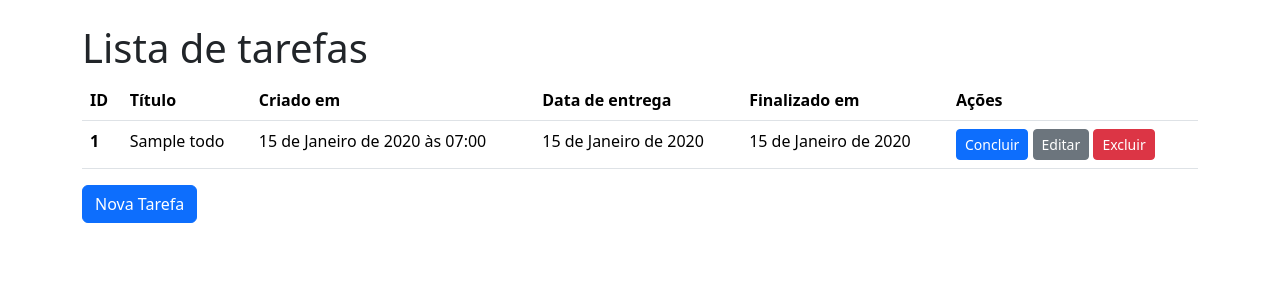
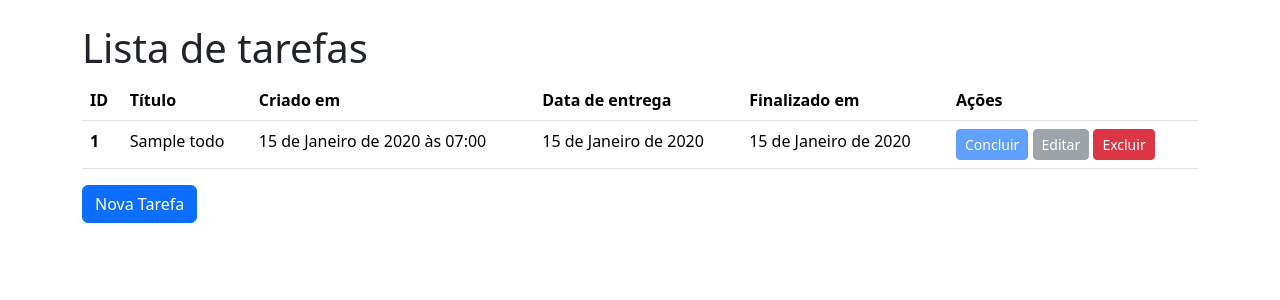
Before and after one commit to guimats/treina_web_django, a Django app: page / in a window 1280 px wide. Shown: the part 56-356 px from the top of the page. Run offline with Django 5.2, Linux system fonts and the light colour scheme; tables that the repository leaves empty hold one stand-in row (values such as "Sample post").

Commit message:
Criando função de concluir tarefa

```diff
--- a/setup/urls.py
+++ b/setup/urls.py
@@ -1,7 +1,7 @@
 from django.contrib import admin  # type: ignore
 from django.urls import path  # type: ignore
 from todos.views import (TodoListView, TodoCreateView,
-                         TodoUpdateView, TodoDeleteView)
+                         TodoUpdateView, TodoDeleteView, TodoCompleteView)
 
 urlpatterns = [
     path('admin/', admin.site.urls),
@@ -9,4 +9,5 @@ urlpatterns = [
     path('create/', TodoCreateView.as_view(), name='todo_create'),
     path('update/<int:pk>', TodoUpdateView.as_view(), name='todo_update'),
     path('delete/<int:pk>', TodoDeleteView.as_view(), name='todo_delete'),
+    path('complete/<int:pk>', TodoCompleteView.as_view(), name='todo_complete')
 ]
--- a/todos/models.py
+++ b/todos/models.py
@@ -1,4 +1,5 @@
 from django.db import models  # type: ignore
+from datetime import date
 
 
 class Todo(models.Model):
@@ -9,3 +10,11 @@ class Todo(models.Model):
     deadline = models.DateField(
         verbose_name='Data de entrega', null=False, blank=False)
     finished_at = models.DateField(null=True)
+
+    class Meta:
+        ordering = ['deadline']
+
+    def mark_has_complete(self):
+        if not self.finished_at:
+            self.finished_at = date.today()
+            self.save()
--- a/todos/templates/todos/todo_list.html
+++ b/todos/templates/todos/todo_list.html
@@ -23,8 +23,8 @@
                     <td>{{ todo.deadline }}</td>
                     <td>{{ todo.finished_at | default:"-"}}</td>
                     <td>
-                        <a href="#" class="btn btn-primary btn-sm">Concluir</a>
-                        <a href="{% url "todo_update" pk=todo.pk %}" class="btn btn-secondary btn-sm">Editar</a>
+                        <a href="{% url "todo_complete" pk=todo.pk%}" class="btn btn-primary btn-sm  {% if todo.finished_at %}disabled{% endif %}">Concluir</a>
+                        <a href="{% url "todo_update" pk=todo.pk %}" class="btn btn-secondary btn-sm  {% if todo.finished_at %}disabled{% endif %}">Editar</a>
                         <a href="{% url "todo_delete" pk=todo.pk %}" class="btn btn-danger btn-sm">Excluir</a>
                     </td>
                 </tr>
--- a/todos/views.py
+++ b/todos/views.py
@@ -1,6 +1,7 @@
 from django.views.generic import (  # type: ignore
-    ListView, CreateView, UpdateView, DeleteView)
+    ListView, CreateView, UpdateView, DeleteView, View)
 from django.urls import reverse_lazy  # type: ignore
+from django.shortcuts import get_object_or_404, redirect  # type: ignore
 from .models import Todo
 
 
@@ -23,3 +24,10 @@ class TodoUpdateView(UpdateView):
 class TodoDeleteView(DeleteView):
     model = Todo
     success_url = reverse_lazy('todo_list')
+
+
+class TodoCompleteView(View):
+    def get(self, request, pk):
+        todo = get_object_or_404(Todo, pk=pk)
+        todo.mark_has_complete()
+        return redirect('todo_list')
```
Also changed, not shown: 3 other files.
